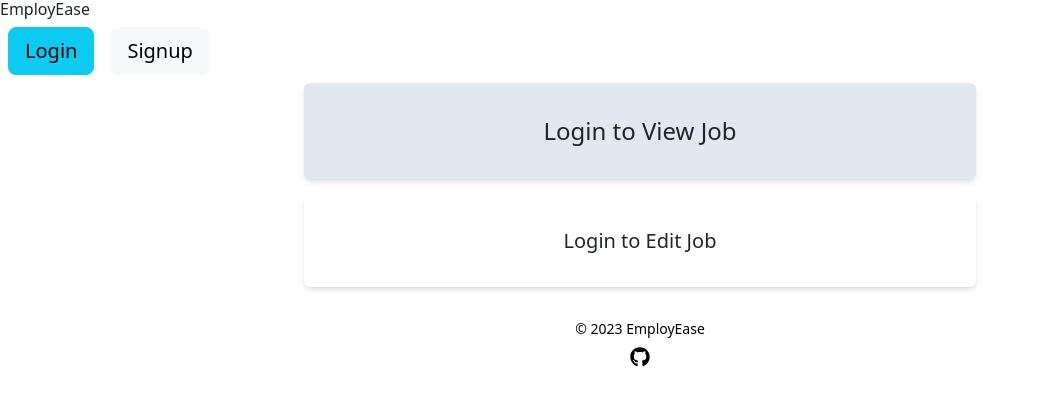
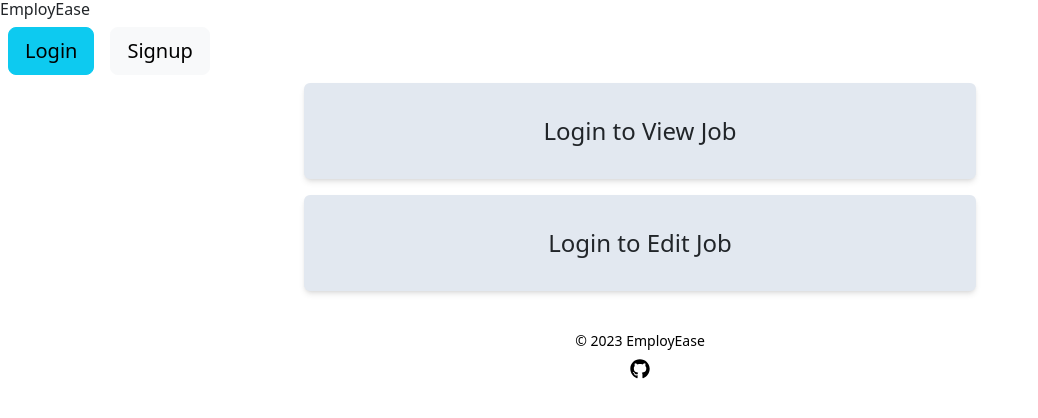
Before and after one commit to jhuber1155/EmployEase, a React (Vite) app in the folder client/: page /jobs/1 in a window 1280 px wide. Shown: the top 418 px of the page, without its empty margins (0-1038 px from the left). Built offline with nearby package versions, Linux system fonts and the light colour scheme; no server answers.

Commit message:
added link to login page

```diff
--- a/client/src/pages/Job.jsx
+++ b/client/src/pages/Job.jsx
@@ -53,10 +53,10 @@ const Job = () => {
     return (
         <>
         <div className="bg-slate-200 max-w-2xl mx-auto mb-3 rounded-md p-8 shadow-md text-center">
-            <p className='text-2xl'>Login to View Job</p>
+        <Link className="text-2xl" to="/login">Login to View Job</Link>
         </div>
-        <div className="max-w-2xl mx-auto rounded-md p-8 shadow-md text-center">
-        <p className='text-xl'>Login to Edit Job</p>
+        <div className="bg-slate-200 max-w-2xl mx-auto mb-3 rounded-md p-8 shadow-md text-center">
+        <Link className="text-2xl" to="/login">Login to Edit Job</Link>
         </div>
         </>
     )
```
